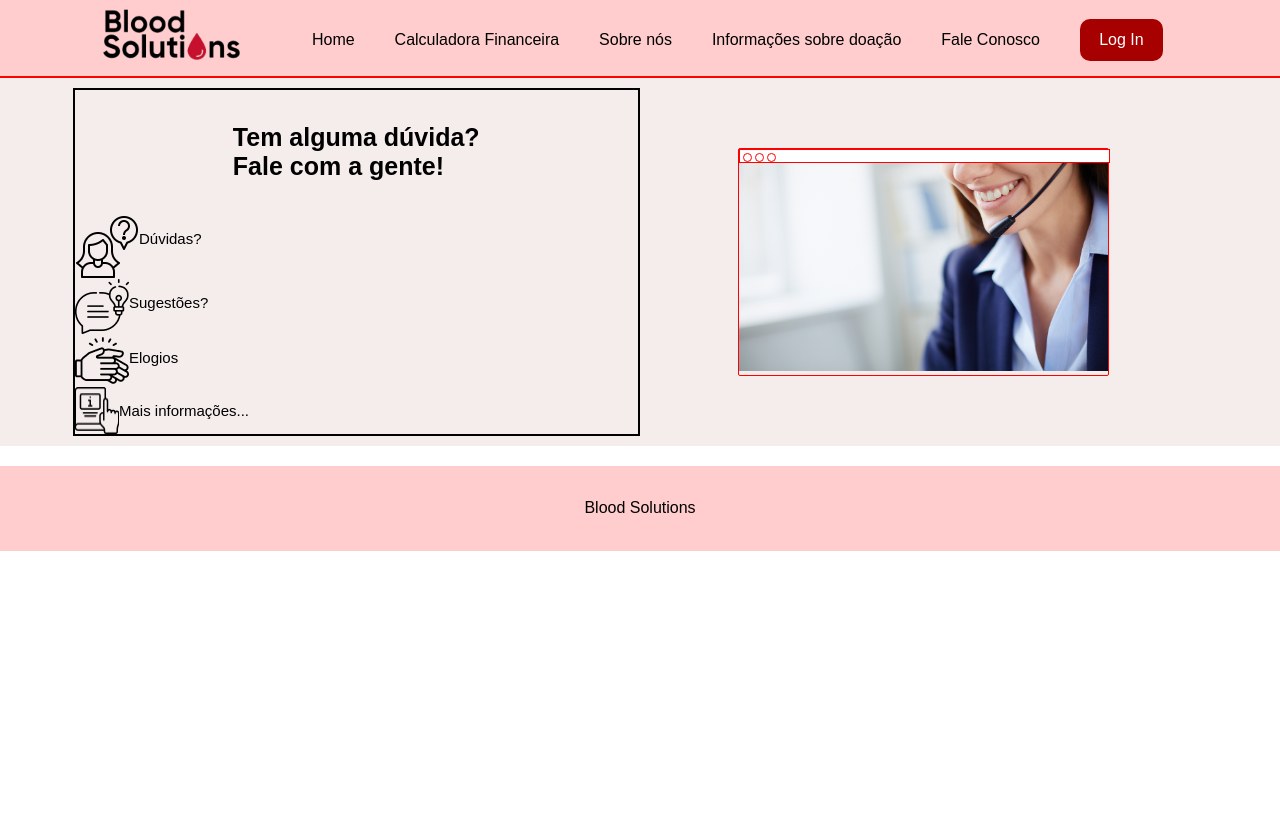
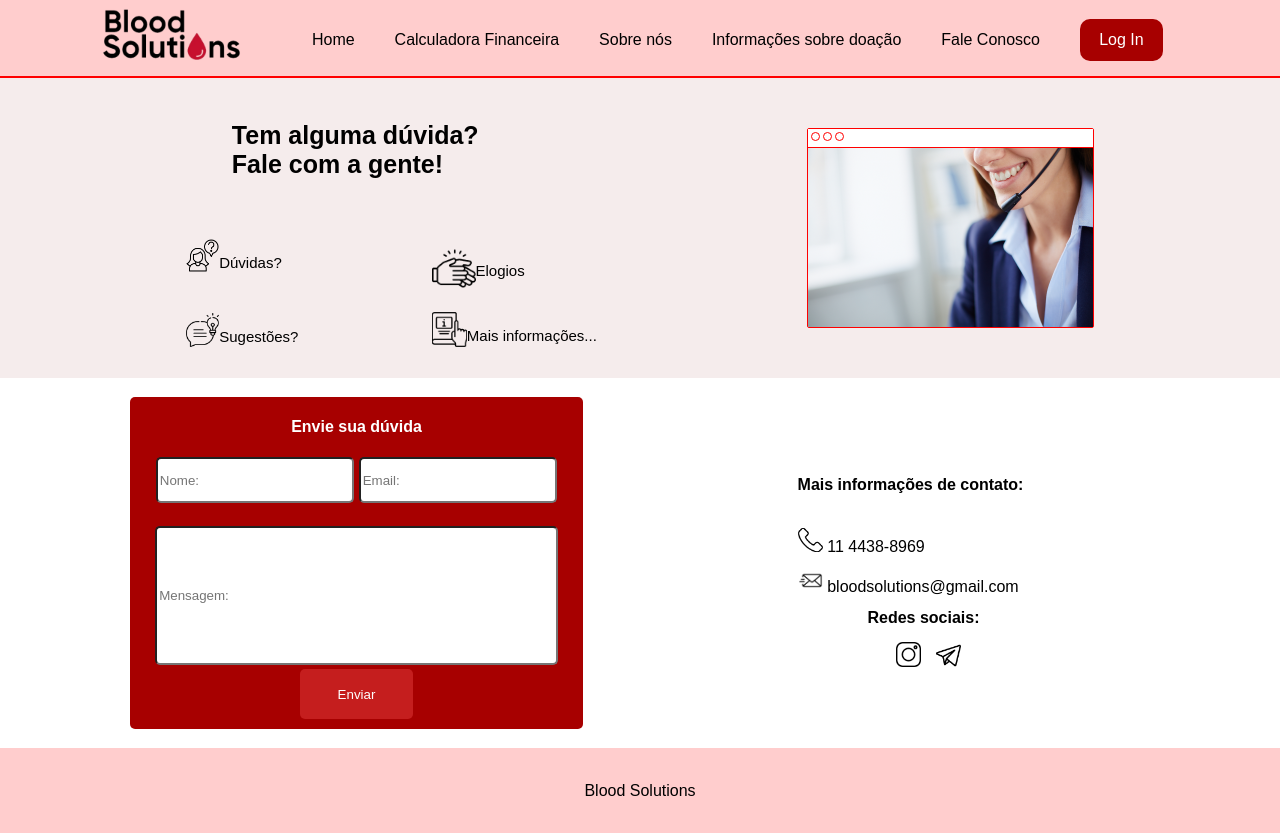
Before and after one commit to FS-Dourado/Blood_Solution, a plain HTML site: page site_institucional/contato.html in a window 1280 px wide. Before the commit the page ends 800 px from the top, so only its background shows below. Drawn offline with Linux system fonts and the light colour scheme.

Commit message:
contato finalizado

```diff
--- a/site_institucional/contato.html
+++ b/site_institucional/contato.html
@@ -27,6 +27,7 @@
                 <div class="org_esquerda">
                     <h4>Tem alguma dúvida? <br>
                         Fale com a gente!</h4>
+                        <div class="divisoria">
                             <div class="topicos">
                                 <img src="./images/duvida.png">
                             <p>
@@ -40,6 +41,8 @@
                                 Sugestões?
                              </p>
                                 </div>
+                        </div>
+                        <div class="divisoria">
                             <div class="topicos">
                             <img src="./images/palmas.png">
                             <p>
@@ -47,13 +50,15 @@
                             </p>
 
                         </div>
-                        <div class="topicos">
+                        <div class="topicos2">
                             <img src="./images/mais-informacoes.png">
                             <p>
                                 Mais informações...
                             </p>
 
                         </div>
+                        </div>
+
                 </div>
                 <div class="org_direita">
                     <span class="foto">
@@ -66,17 +71,42 @@
                             <img src="./images/telemarketing.png">
                         </span>
                     </span>
-
-
                 </div>
-
-
-
         </div>
     </div>
 
     <div class="contato">
         <div class="container">
+            <div class="esquerda">
+                <div class="formulario">
+                    <h4>Envie sua dúvida</h4>
+                    <input placeholder="Nome:">
+                    <input placeholder="Email:">
+                    <input class="mensagem" placeholder="Mensagem:">
+                    <button>Enviar</button>
+                </div>
+            </div>
+            <div class="direita">
+                <div class="info">
+                    <h4>Mais informações de contato:</h4>
+                    <div class="img_contato">
+                        <img src="./images/telefone.png">
+                        11 4438-8969
+                    </div>
+                    <div class="img_contato">
+                        <img src="./images/email.png">
+                        bloodsolutions@gmail.com
+                    </div>
+                    <div class="sociais">
+                        Redes sociais:
+                        <div class="img_sociais">
+                            <img src="./images/instagram.png">
+                            <img src="./images/telegram.png">
+                        </div>
+
+                    </div>
+                </div>
+            </div>
 
         </div>
     </div>
--- a/site_institucional/css/style_contato.css
+++ b/site_institucional/css/style_contato.css
@@ -1,7 +1,7 @@
+/*Duvida*/
 .duvida{
     background-color: #F5ECEC;
     padding: 10px;
-
 }
 
 .contato{
@@ -12,7 +12,7 @@
 
 .org_esquerda{
     width: 50%;
-    border: solid 2px #000;
+    height: 280px;
 }
 
 .org_esquerda h4{
@@ -22,11 +22,33 @@
     font-size: 25px;
 }
 
+.divisoria {
+    float: left;
+    margin-left: 20%;
+}
 .topicos {
     display: flex;
     font-size: 15px;
+    margin-top: 20%;
+}
 
+.topicos2 {
+    display: flex;
+    font-size: 15px;
+    margin-top: 10%;
 }
+
+.topicos img{
+    width: 25%;
+    height: 25%;
+}
+
+
+.topicos2 img{
+    width: 20%;
+    height: 20%;
+}
+
 
 .duvidas{
     display: flex;
@@ -40,8 +62,9 @@
 }
 
 .org_direita .foto{
-    width: 65%;
-    height: 65%;
+    width: 50%;
+    height: 71%;
+    margin-left: 10%;
     display: flex;
     flex-direction: column;
     border: 1px solid red;
@@ -49,8 +72,8 @@
 }
 
 .org_direita .card{
-    border: solid 1px red;
-    height: 30%;
+    border-bottom: solid 1px red;
+    height: 10%;
     width: 100%;
     background-color: white;
 
@@ -64,9 +87,83 @@
     display: flex;
     align-items: center;
     justify-content: space-between;
-    margin: 3px 0 0 3px;
+    margin: 3px 0 3px 3px;
 }
+
 .org_direita img{
     width: 100%;
-    height: 90%;
+    height: 100%;
 }
+
+
+/*Contato*/
+.esquerda{
+    width: 50%;
+    height: 350px;
+    display: flex;
+    justify-content: center;
+    align-items: center;
+}
+
+.formulario {
+    width: 80%;
+    height: 95%;
+    text-align: center;
+    background-color: #A70000;
+    border-radius: 5px;
+}
+
+.esquerda .formulario h4{
+    color: white;
+}
+
+.formulario input{
+    width: 42%;
+    border-radius: 5px;
+    height: 12%;
+}
+
+.formulario .mensagem{
+    height: 40%;
+    width: 87%;
+    justify-content: left;
+    align-items: baseline;
+    margin-top: 5%;
+}
+
+.formulario button{
+    width: 25%;
+    height: 15%;
+    border: none;
+    border-radius: 5px;
+    background-color: #c51e1e;
+    color: white;
+    margin-top: 1%;
+}
+.direita{
+    display: flex;
+    justify-content: center;
+    align-items: center;
+    width: 50%;
+
+}
+
+.img_contato img{
+    width: 10%;
+    height: 10%;
+    margin-top: 5%;
+
+}
+
+.sociais{
+    text-align: center;
+    margin-top: 5%;
+    font-weight: bold;
+}
+
+.sociais .img_sociais img{
+    width: 10%;
+    height: 10%;
+    margin-top: 15px;
+    margin-left: 10px;
+}
```
Also changed, not shown: site_institucional/images/email.png (added), site_institucional/images/instagram.png (added), site_institucional/images/telefone.png (added), site_institucional/images/telegram.png (added). Lines whose indentation alone changed are shown as unchanged.
